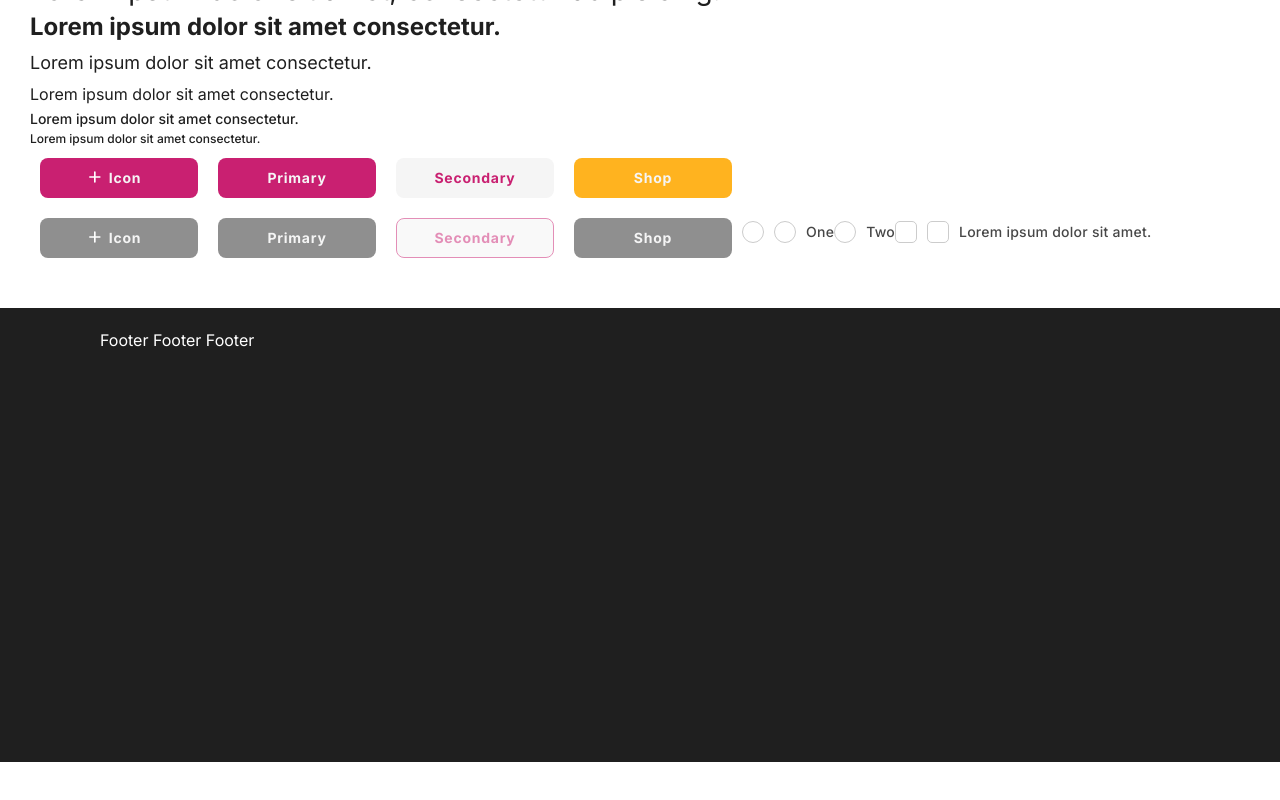
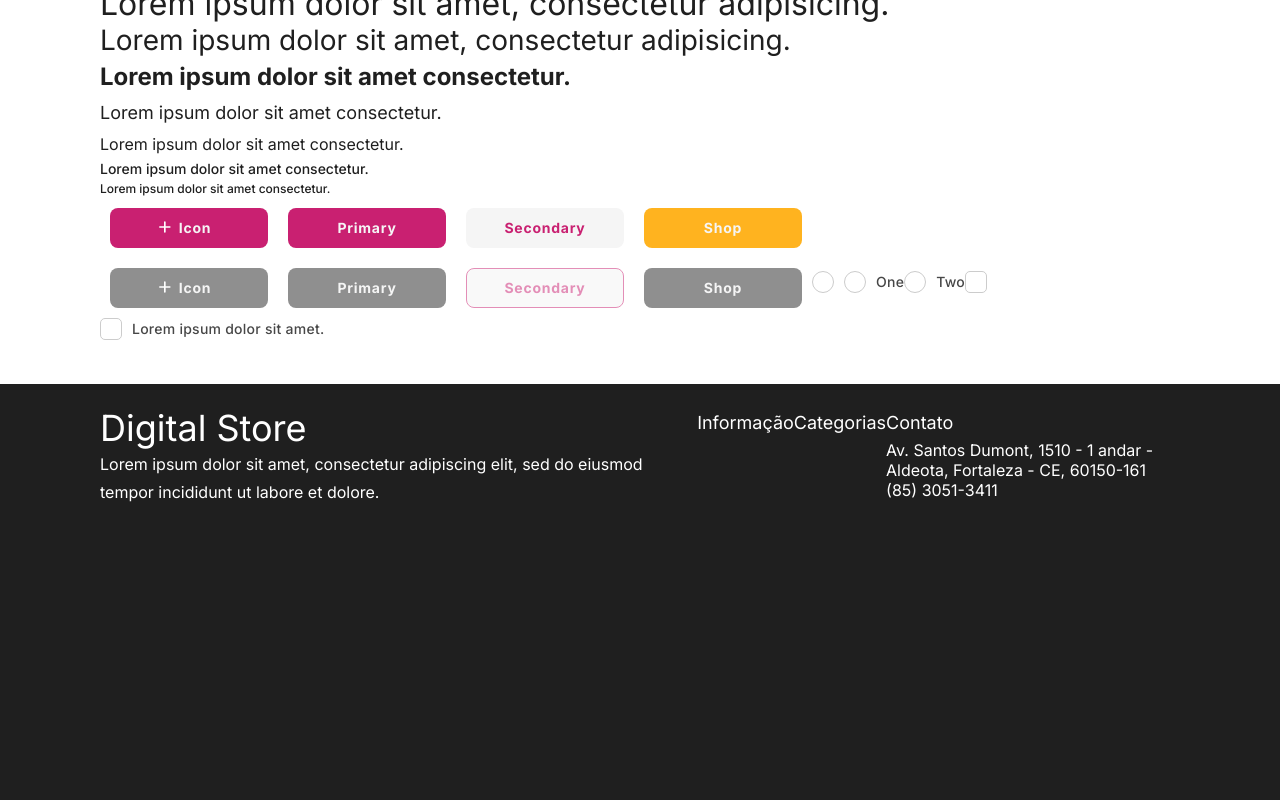
Before and after one commit to vilavren/shoes-store, a React (Create React App) app: page / in a window 1280 px wide. Shown: the part 480-1280 px from the top of the page. Before the commit the page ends 1242 px from the top, so only its background shows below. Built offline with nearby package versions, Linux system fonts and the light colour scheme.

Commit message:
edited: footer

```diff
--- a/src/layout/Footer/Footer.module.css
+++ b/src/layout/Footer/Footer.module.css
@@ -4,3 +4,21 @@
   color: var(--white);
   background-color: var(--dark-gray);
 }
+
+.footerContainer {
+  max-width: 1440px;
+  margin: 0 auto;
+}
+
+.footerColumns {
+  display: flex;
+  justify-content: center;
+}
+
+.footerColumn:first-child {
+  flex: 1 1 100%;
+}
+
+.columnLogo {
+  font-size: 36px;
+}
--- a/src/layout/Footer/Footer.tsx
+++ b/src/layout/Footer/Footer.tsx
@@ -1,5 +1,7 @@
 import cn from 'classnames'
 import React from 'react'
+
+import { P } from '../../components/P/P'
 
 import styles from './Footer.module.css'
 import { FooterProps } from './Footer.props'
@@ -7,7 +9,41 @@ import { FooterProps } from './Footer.props'
 export const Footer = ({ className, ...props }: FooterProps): JSX.Element => {
   return (
     <footer className={cn(className, styles.footer)} {...props}>
-      Footer Footer Footer
+      <div className={styles.footerContainer}>
+        <div className={styles.footerColumns}>
+          <div className={styles.footerColumn}>
+            <div className={styles.columnLogo}>Digital Store</div>
+            <P size="s">
+              Lorem ipsum dolor sit amet, consectetur adipiscing elit, sed do
+              eiusmod tempor incididunt ut labore et dolore.
+            </P>
+          </div>
+          <div className={styles.footerColumn}>
+            <P size="m" className={styles.columnTitle}>
+              Informação
+            </P>
+            <ul></ul>
+          </div>
+          <div className={styles.footerColumn}>
+            <P size="m" className={styles.columnTitle}>
+              Categorias
+            </P>
+            <ul></ul>
+          </div>
+          <div className={styles.footerColumn}>
+            <P size="m" className={styles.columnTitle}>
+              Contato
+            </P>
+            <ul>
+              <li>
+                Av. Santos Dumont, 1510 - 1 andar - Aldeota, Fortaleza - CE,
+                60150-161
+              </li>
+              <li>(85) 3051-3411</li>
+            </ul>
+          </div>
+        </div>
+      </div>
     </footer>
   )
 }
```
